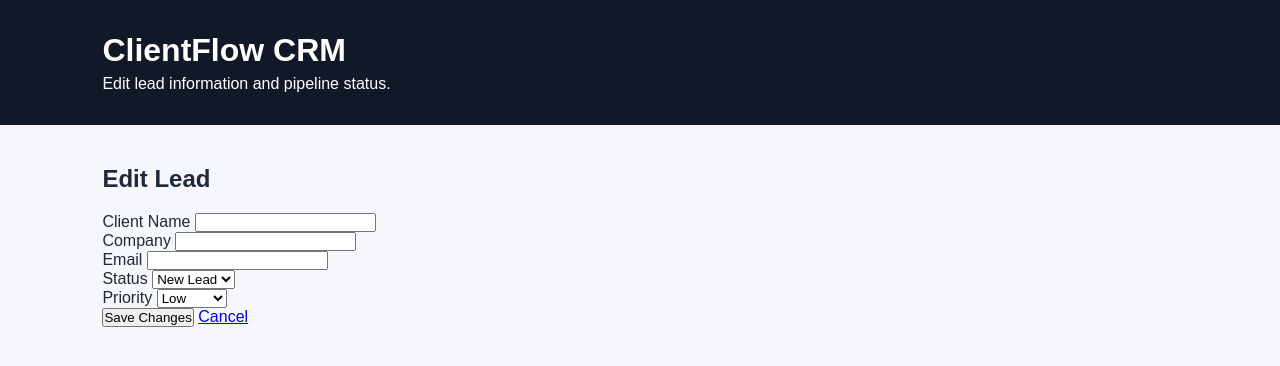
After one commit to francobuilds/client-flow--crm, a Flask app: template templates/edit_lead.html in a window 1280 px wide. The commit adds this page. Shown: the top 366 px of the page. Run offline with Flask 3, Linux system fonts and the light colour scheme; the template is opened without the code that fills it, so the values that code supplies are empty.

Commit message:
Add full CRUD lead management

```diff
--- a/app.py
+++ b/app.py
@@ -1,9 +1,12 @@
-from flask import Flask, render_template, request, redirect, url_for
+from flask import Flask, render_template, request, redirect, url_for, abort
 import sqlite3
 
 app = Flask(__name__)
 
 DATABASE = "clientflow.db"
+
+VALID_STATUSES = ["New Lead", "Qualified", "Proposal", "Won"]
+VALID_PRIORITIES = ["Low", "Medium", "High"]
 
 
 def get_db_connection():
@@ -38,41 +41,42 @@ def dashboard():
         "SELECT * FROM leads ORDER BY id DESC"
     ).fetchall()
 
-    new_count = connection.execute(
-        "SELECT COUNT(*) FROM leads WHERE status = 'New Lead'"
-    ).fetchone()[0]
+    counts = {}
 
-    qualified_count = connection.execute(
-        "SELECT COUNT(*) FROM leads WHERE status = 'Qualified'"
-    ).fetchone()[0]
-
-    proposal_count = connection.execute(
-        "SELECT COUNT(*) FROM leads WHERE status = 'Proposal'"
-    ).fetchone()[0]
-
-    won_count = connection.execute(
-        "SELECT COUNT(*) FROM leads WHERE status = 'Won'"
-    ).fetchone()[0]
+    for status in VALID_STATUSES:
+        counts[status] = connection.execute(
+            "SELECT COUNT(*) FROM leads WHERE status = ?",
+            (status,)
+        ).fetchone()[0]
 
     connection.close()
 
     return render_template(
         "dashboard.html",
         leads=leads,
-        new_count=new_count,
-        qualified_count=qualified_count,
-        proposal_count=proposal_count,
-        won_count=won_count
+        new_count=counts["New Lead"],
+        qualified_count=counts["Qualified"],
+        proposal_count=counts["Proposal"],
+        won_count=counts["Won"]
     )
 
 
 @app.route("/add", methods=["POST"])
 def add_lead():
-    name = request.form["name"]
-    company = request.form["company"]
-    email = request.form["email"]
-    status = request.form["status"]
-    priority = request.form["priority"]
+    name = request.form.get("name", "").strip()
+    company = request.form.get("company", "").strip()
+    email = request.form.get("email", "").strip()
+    status = request.form.get("status", "New Lead")
+    priority = request.form.get("priority", "Medium")
+
+    if not name:
+        return redirect(url_for("dashboard"))
+
+    if status not in VALID_STATUSES:
+        status = "New Lead"
+
+    if priority not in VALID_PRIORITIES:
+        priority = "Medium"
 
     connection = get_db_connection()
 
@@ -90,6 +94,70 @@ def add_lead():
     return redirect(url_for("dashboard"))
 
 
+@app.route("/edit/<int:lead_id>", methods=["GET", "POST"])
+def edit_lead(lead_id):
+    connection = get_db_connection()
+
+    lead = connection.execute(
+        "SELECT * FROM leads WHERE id = ?",
+        (lead_id,)
+    ).fetchone()
+
+    if lead is None:
+        connection.close()
+        abort(404)
+
+    if request.method == "POST":
+        name = request.form.get("name", "").strip()
+        company = request.form.get("company", "").strip()
+        email = request.form.get("email", "").strip()
+        status = request.form.get("status", "New Lead")
+        priority = request.form.get("priority", "Medium")
+
+        if not name:
+            connection.close()
+            return redirect(url_for("edit_lead", lead_id=lead_id))
+
+        if status not in VALID_STATUSES:
+            status = "New Lead"
+
+        if priority not in VALID_PRIORITIES:
+            priority = "Medium"
+
+        connection.execute(
+            """
+            UPDATE leads
+            SET name = ?, company = ?, email = ?, status = ?, priority = ?
+            WHERE id = ?
+            """,
+            (name, company, email, status, priority, lead_id)
+        )
+
+        connection.commit()
+        connection.close()
+
+        return redirect(url_for("dashboard"))
+
+    connection.close()
+
+    return render_template("edit_lead.html", lead=lead)
+
+
+@app.route("/delete/<int:lead_id>", methods=["POST"])
+def delete_lead(lead_id):
+    connection = get_db_connection()
+
+    connection.execute(
+        "DELETE FROM leads WHERE id = ?",
+        (lead_id,)
+    )
+
+    connection.commit()
+    connection.close()
+
+    return redirect(url_for("dashboard"))
+
+
 if __name__ == "__main__":
     init_db()
     app.run(debug=True)
--- /dev/null
+++ b/templates/edit_lead.html
@@ -0,0 +1,117 @@
+<!DOCTYPE html>
+<html lang="en">
+
+<head>
+    <meta charset="UTF-8">
+    <meta name="viewport" content="width=device-width, initial-scale=1.0">
+
+    <title>Edit Lead | ClientFlow CRM</title>
+
+    <link rel="stylesheet"
+          href="{{ url_for('static', filename='style.css') }}">
+</head>
+
+<body>
+
+<header>
+    <h1>ClientFlow CRM</h1>
+    <p>Edit lead information and pipeline status.</p>
+</header>
+
+<main>
+
+    <section>
+
+        <h2>Edit Lead</h2>
+
+        <form method="POST">
+
+            <div>
+                <label for="name">Client Name</label>
+
+                <input
+                    type="text"
+                    id="name"
+                    name="name"
+                    value="{{ lead['name'] }}"
+                    required
+                >
+            </div>
+
+            <div>
+                <label for="company">Company</label>
+
+                <input
+                    type="text"
+                    id="company"
+                    name="company"
+                    value="{{ lead['company'] }}"
+                >
+            </div>
+
+            <div>
+                <label for="email">Email</label>
+
+                <input
+                    type="email"
+                    id="email"
+                    name="email"
+                    value="{{ lead['email'] }}"
+                >
+            </div>
+
+            <div>
+                <label for="status">Status</label>
+
+                <select id="status" name="status">
+
+                    {% for status in ["New Lead", "Qualified", "Proposal", "Won"] %}
+
+                        <option
+                            value="{{ status }}"
+                            {% if lead["status"] == status %}selected{% endif %}
+                        >
+                            {{ status }}
+                        </option>
+
+                    {% endfor %}
+
+                </select>
+            </div>
+
+            <div>
+                <label for="priority">Priority</label>
+
+                <select id="priority" name="priority">
+
+                    {% for priority in ["Low", "Medium", "High"] %}
+
+                        <option
+                            value="{{ priority }}"
+                            {% if lead["priority"] == priority %}selected{% endif %}
+                        >
+                            {{ priority }}
+                        </option>
+
+                    {% endfor %}
+
+                </select>
+            </div>
+
+            <button type="submit">
+                Save Changes
+            </button>
+
+            <a href="{{ url_for('dashboard') }}">
+                Cancel
+            </a>
+
+        </form>
+
+    </section>
+
+</main>
+
+</body>
+
+</html>
```
Also changed, not shown: templates/dashboard.html (+28 -38 lines).
